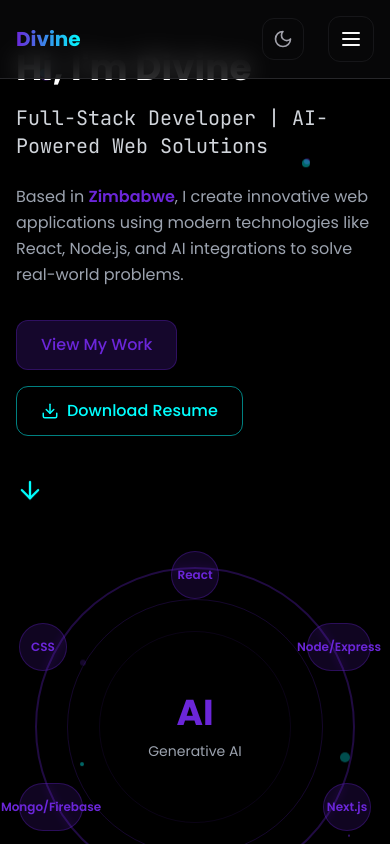
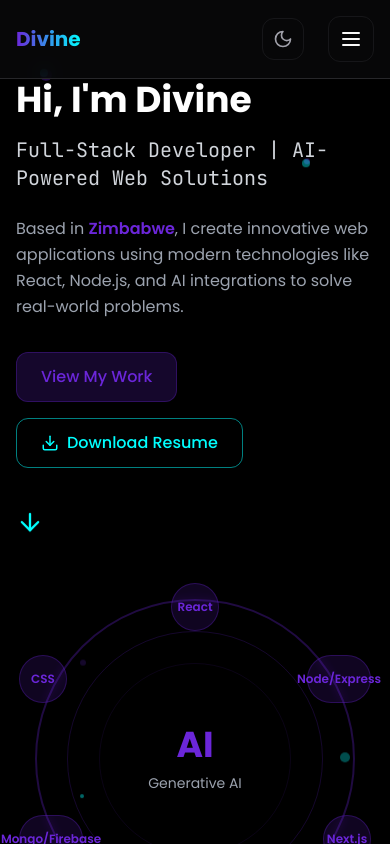
Before and after one commit to dadisodivine/divine-ai-spark, a React (Vite) app: page / in a window 390 px wide. Shown: the top 844 px of the page. Built offline with nearby package versions, Linux system fonts and the light colour scheme.

Commit message:
Fix: Hero section overlapping header on mobile
Adjusted the Hero section's positioning to prevent overlap with the header on smaller screens.

```diff
--- a/src/components/Hero.tsx
+++ b/src/components/Hero.tsx
@@ -23,7 +23,7 @@ const Hero = () => {
   }, [fullText]);
 
   return (
-    <section id="home" className="min-h-screen flex items-center justify-center section-padding relative overflow-hidden bg-white dark:bg-black">
+    <section id="home" className="min-h-screen flex items-center justify-center section-padding relative overflow-hidden bg-white dark:bg-black pt-20 md:pt-24">
       <div className="max-w-6xl mx-auto text-center relative z-10">
         <div className="grid lg:grid-cols-2 gap-12 items-center">
           {/* Left side - Text content */}
```
